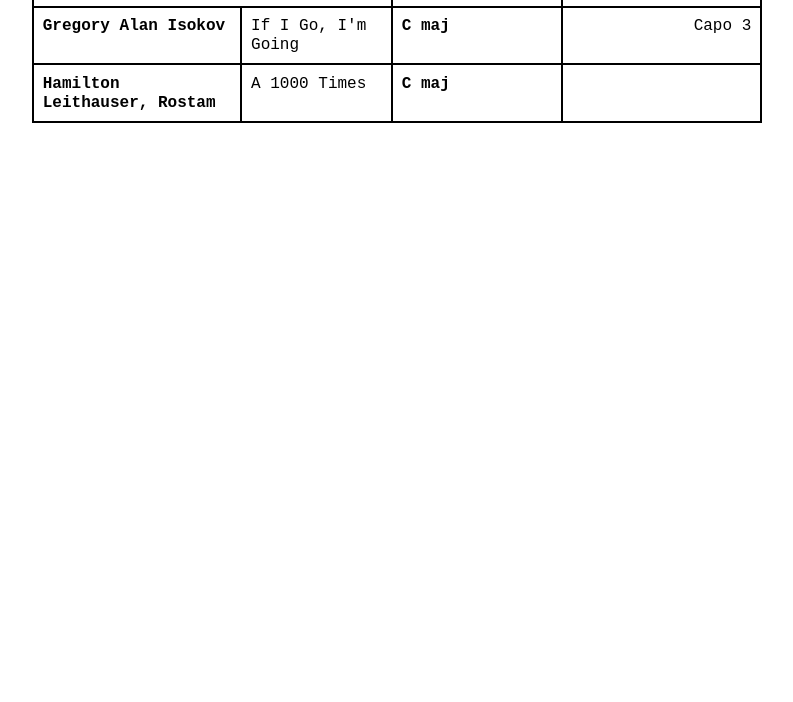
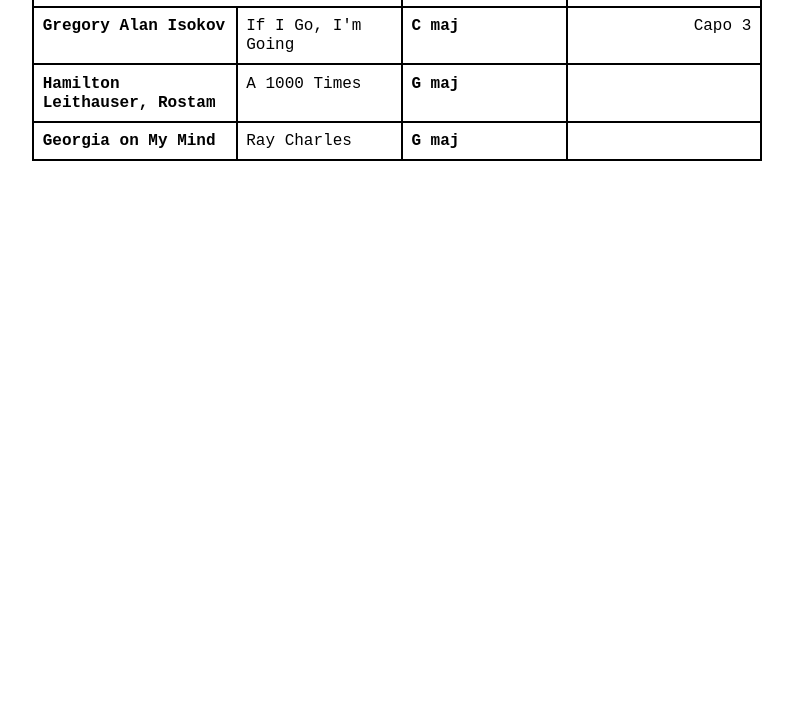
Before and after one commit to s-morphy/s-morphy.github.io, a plain HTML site: page songs.html in a window 1280 px wide. Shown: the part 98-800 px from the top of the page, without its empty margins (243-1036 px from the left). Drawn offline with Linux system fonts and the light colour scheme; a web font is replaced by a local one.

Commit message:
georgia on my mind

```diff
--- a/songs.html
+++ b/songs.html
@@ -30,9 +30,13 @@
         <tr>
           <th class="width-min">Hamilton Leithauser, Rostam</th>
           <td class="width-min">A 1000 Times</td>
-          <th class="width-min">C maj</th>
+          <th class="width-min">G maj</th>
           <td class="width-min"></td>
         </tr>
+        <th class="width-min">Georgia on My Mind</th>
+          <td class="width-min">Ray Charles</td>
+          <th class="width-min">G maj</th>
+          <td class="width-min"></td>
       </table>
 </body>
 </html>
```
